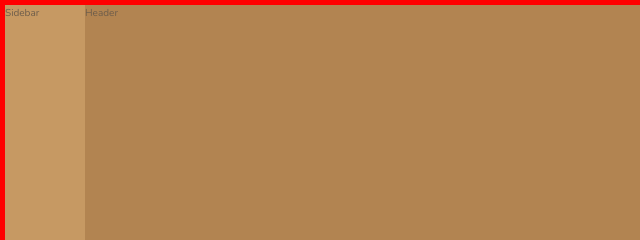
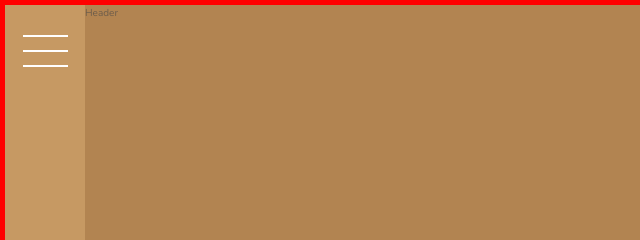
Before and after one commit to PreetS123/cuddly_nexter, a website: page index.html in a window 1280 px wide. Shown: the top 240 px of the page, 0-640 px from the left. Drawn offline with nearby package versions, Linux system fonts and the light colour scheme.

Commit message:
sidebar section completed

```diff
--- a/index.html
+++ b/index.html
@@ -15,7 +15,9 @@
     <title>nexter &mdash; your home, your freedom</title>
   </head>
   <body class="container">
-    <div class="sidebar">Sidebar</div>
+    <div class="sidebar">
+      <button class="nav-btn"></button>
+    </div>
     <header class="header">Header</header>
     <div class="realtors">Top 3 realtors</div>
     <section class="features">
--- a/sass/_sidebar.scss
+++ b/sass/_sidebar.scss
@@ -1,5 +1,30 @@
-.sidebar{
-    background-color: $color-primary;
-    grid-column: sidebar-start / sidebar-end;
-    grid-row: 1/ -1;
+.sidebar {
+  background-color: $color-primary;
+  grid-column: sidebar-start / sidebar-end;
+  grid-row: 1/ -1;
+  display: flex;
+  justify-content: center;
 }
+.nav-btn {
+  border: none;
+  border-radius: 0;
+  background-color: #fff;
+  height: 0.2rem;
+  width: 4.5rem;
+  margin-top: 4.5rem;
+
+  &::before,
+  &::after {
+    content: "";
+    display: block;
+    background-color: #fff;
+    height: 2px;
+    width: 4.5rem;
+  }
+  &::before {
+    transform: translateY(-1.5rem);
+  }
+  &::after {
+    transform: translateY(1.3rem);
+  }
+}
```
Also changed, not shown: css/style.css.
